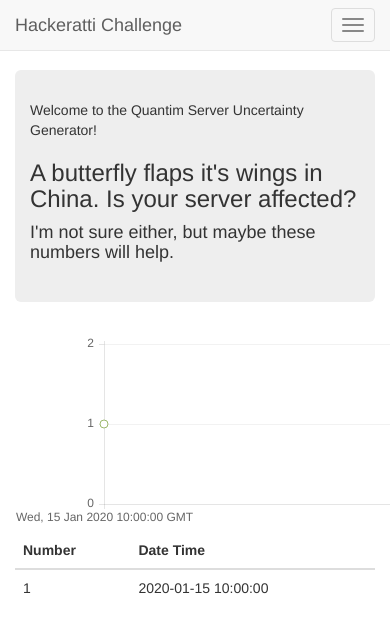
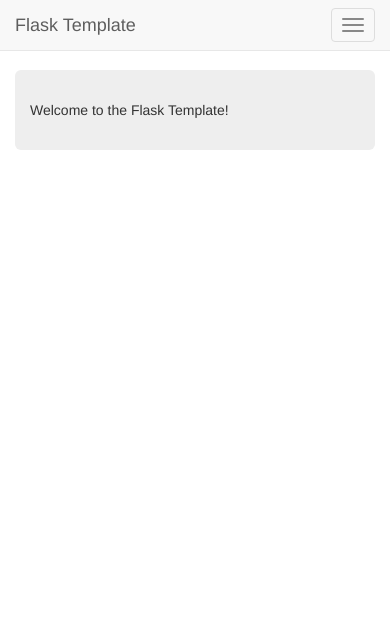
Before and after one commit to HellerCommaA/flask-template, a Flask app: page / in a window 390 px wide; the page is wider, and only the part inside the window is pictured. Shown: the top 633 px of that part. Run offline with Flask 2, Linux system fonts and the light colour scheme; tables that the repository leaves empty hold one stand-in row (values such as "Sample post"); some libraries are stand-ins or nearby versions.

Commit message:
fixed pages

```diff
--- a/app/__init__.py
+++ b/app/__init__.py
@@ -2,8 +2,6 @@ from flask import Flask
 from flask.ext.sqlalchemy import SQLAlchemy
 from flask_bootstrap import Bootstrap
 from threading import Thread
-
-# celery -A tasks worker -B --loglevel=INFO
 
 app = Flask(__name__)
 app.config.from_object('config')
--- a/app/templates/nav/nav.html
+++ b/app/templates/nav/nav.html
@@ -4,7 +4,6 @@
 {% block head %}
   {{ super() }}
   {{ fixes.ie8() }}
-  <script src="{{ url_for('static', filename='js/Chart.js') }}"></script>
 {% endblock %}
 
 {% block styles %}
@@ -22,7 +21,7 @@
             <span class="icon-bar"></span>
             <span class="icon-bar"></span>
           </button>
-          <a class="navbar-brand" href="{{ url_for('home') }}">Hackeratti Challenge</a>
+          <a class="navbar-brand" href="{{ url_for('home') }}">Flask Template</a>
         </div>
         <div id="navbar" class="navbar-collapse collapse">
           <ul class="nav navbar-nav">
--- a/app/templates/pages/about.html
+++ b/app/templates/pages/about.html
@@ -4,6 +4,10 @@
 
 {% block content %}
 <div class="container">
-About
+	<div class="row">
+		<div class="col-md-12">
+			Example about page
+		</div>
+	</div>
 </div>
 {% endblock %}
--- a/app/templates/pages/contact.html
+++ b/app/templates/pages/contact.html
@@ -4,6 +4,10 @@
 
 {% block content %}
 <div class="container">
-Contact
+	<div class="row">
+		<div class="col-md-12">
+			Example contact page
+		</div>
+	</div>
 </div>
 {% endblock %}
--- a/app/templates/pages/home.html
+++ b/app/templates/pages/home.html
@@ -5,40 +5,16 @@
 {% block content %}
     <div class="container">
 		<div class="jumbotron">
-			Welcome to the Quantim Server Uncertainty Generator!<br>
-			<h3>A butterfly flaps it's wings in China. Is your server affected?</h3>
-			<h4>I'm not sure either, but maybe these numbers will help.</h4>
+			Welcome to the Flask Template!<br>
 		</div>
 		<div class="row">
 			<div class="col-md-12">
-			<!-- Chart.js Here -->
-			<canvas id="myChart"></canvas>
 			</div>
 		</div>
 		<div class="row">
 			<div class="col-md-12">
-				<table class="table">
-					<thead>
-						<tr>
-							<th>Number</th>
-							<th>Date Time</th>
-						</tr>
-					</thead>
-					<tbody>
-						{% for data in datas %}
-						<tr>
-							<td>{{ data.rand }}</td>
-							<td>{{ data.time }}</td>
-						</tr>
-						{% endfor %}
-					</tbody>
-				</table>
+				<!-- Start HTML Stuff here! -->
 			</div>
 		</div>
     </div>
 {% endblock %}
-
-{% block scripts %}
-{{ super() }}
-<script src="{{ url_for('static', filename='js/init.js') }}"></script>
-{% endblock %}
--- a/app/views.py
+++ b/app/views.py
@@ -4,17 +4,10 @@ from sqlalchemy import desc, insert
 from flask.ext.sqlalchemy import SQLAlchemy
 from logging import Formatter, FileHandler
 from models import *
-# from celery.tasks import task
-# Build a system to collect data that is generated on an interval (once a minute/hour/day/etc).
-# Store in a database; record time and data value.
-# Build a web app that displays a graph of the collected data with your choice of intervals.
-# Add a table report of the data with column headings. The table should be placed below the graph.
 
 @app.route('/')
 def home():
-    # sesconn.list_verified_email_addresses()
-    datas = FakeData.query.all()
-    return render_template('pages/home.html', datas = datas)
+    return render_template('pages/home.html')
 
 @app.route('/api/get')
 def apiGet():
```
Also changed, not shown: config.py (+1 -7 lines), 3 other files.
